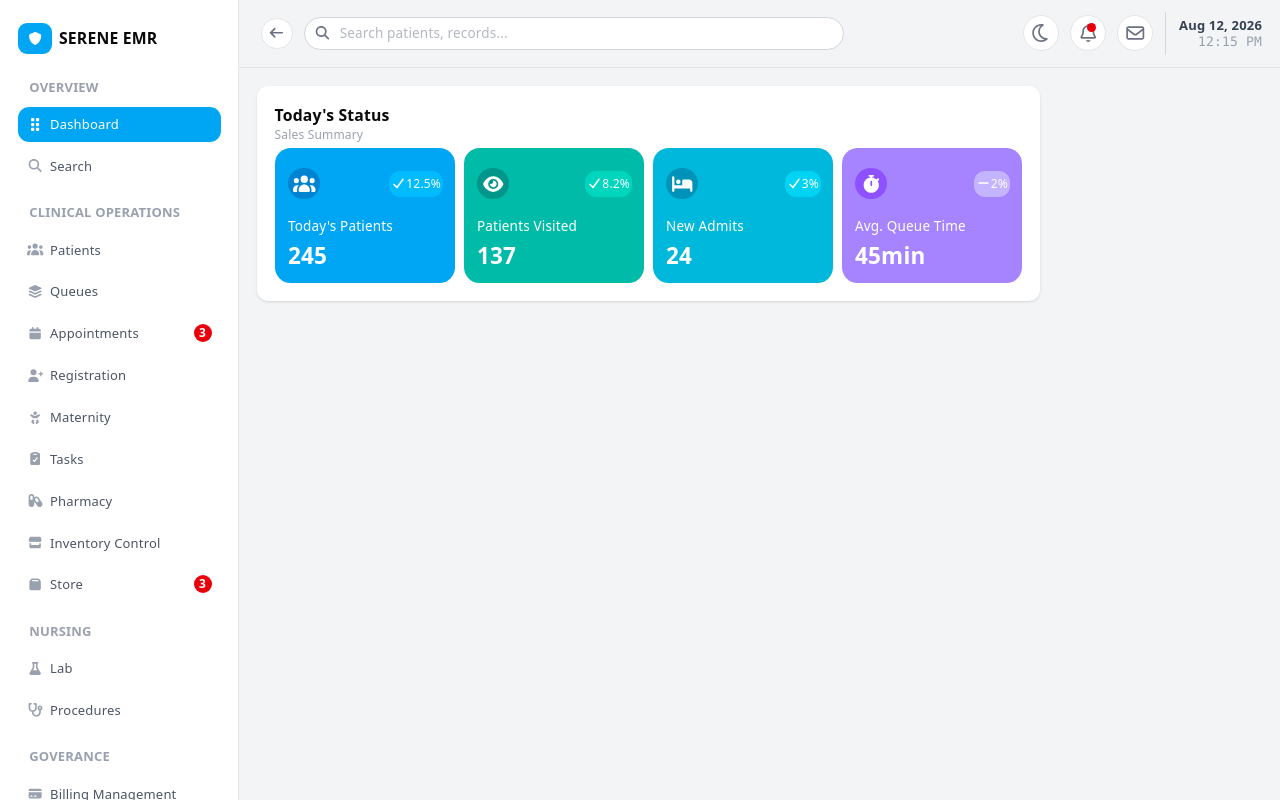
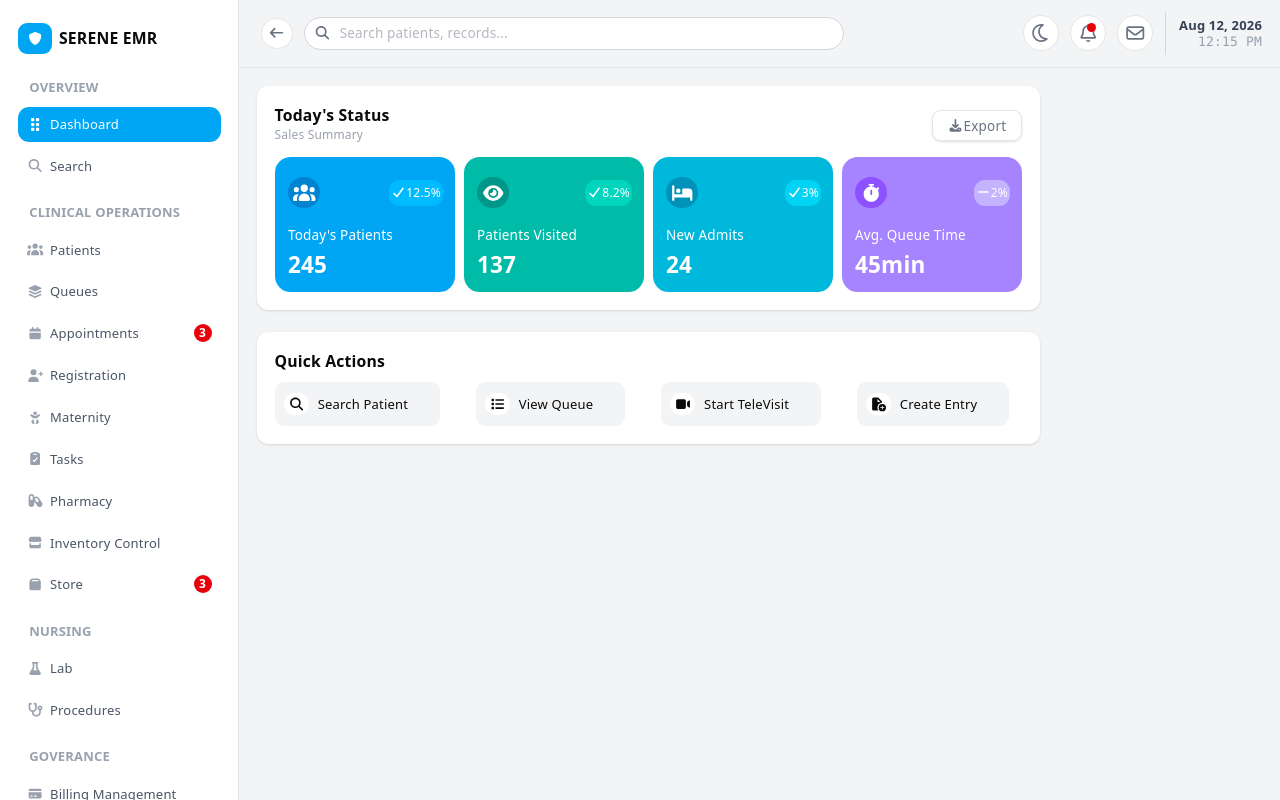
Before and after one commit to Glamnart/emr-frontend, a React (Vite) app: page /Dashboard in a window 1280 px wide. Built offline with nearby package versions, Linux system fonts and the light colour scheme.

Commit message:
adds quick actions section

```diff
--- a/src/components/dasboard-components/actions.tsx
+++ b/src/components/dasboard-components/actions.tsx
@@ -0,0 +1,17 @@
+import React from "react"
+import { FontAwesomeIcon } from "@fortawesome/react-fontawesome"
+import { faSearch, faList, faVideo, faFileCirclePlus } from "@fortawesome/free-solid-svg-icons"
+
+const Actions : React.FC = ()=>{
+    return<div className="flex flex-col bg-white rounded-lg shadow-sm p-4">
+        <span className="font-bold text-sm mb-2">Quick Actions</span>
+        <div className="flex text-[13px] gap-8">
+            <button className="bg-gray-100 flex items-center gap-2 rounded-md p-2  pr-7 cursor-pointer hover:bg-gray-200"><FontAwesomeIcon className="rounded-full bg-white p-1" icon={faSearch}/><span>Search Patient</span></button>
+            <button className="bg-gray-100 flex items-center gap-2 rounded-md p-2  pr-7 cursor-pointer hover:bg-gray-200"><FontAwesomeIcon className="rounded-full bg-white p-1" icon={faList}/><span>View Queue</span></button>
+            <button className="bg-gray-100 flex items-center gap-2 rounded-md p-2  pr-7 cursor-pointer hover:bg-gray-200"><FontAwesomeIcon className="rounded-full bg-white p-1" icon={faVideo}/><span>Start TeleVisit</span></button>
+            <button className="bg-gray-100 flex items-center gap-2 rounded-md p-2  pr-7 cursor-pointer hover:bg-gray-200"><FontAwesomeIcon className="rounded-full bg-white p-1" icon={faFileCirclePlus}/><span>Create Entry</span></button>
+        </div>
+    </div>
+}
+
+export default Actions
--- a/src/components/dasboard-components/status.tsx
+++ b/src/components/dasboard-components/status.tsx
@@ -1,11 +1,11 @@
 import type React from "react";
 import { FontAwesomeIcon } from "@fortawesome/react-fontawesome";
-import {faCheck, faMinus } from "@fortawesome/free-solid-svg-icons";
+import {faCheck, faMinus, faDownload } from "@fortawesome/free-solid-svg-icons";
 import type { StatusBoxProp } from "@/types/types";
 import { statusSummary } from "@/storage/dashboard-data";
 
 const Box : React.FC<StatusBoxProp> = ({img, positive, percent, name, value, color1, color2, color3})=>{
-    return<div className={`rounded-xl w-40 h-30 flex flex-col ${color1} text-white justify-center pl-3 pr-2.5 hover:h-29`}>
+    return<div className={`rounded-xl w-40 h-30 flex flex-col ${color1} text-white justify-center pl-3 pr-2.5 hover:h-29 cursor-pointer`}>
         <div className="flex items-center mb-4">
             <div className={`rounded-full ${color2} w-7 h-7 flex items-center justify-center`}>{img}</div>
             <div className={`ml-auto text-[12px] ${color3} rounded-lg px-0.5`}><FontAwesomeIcon icon={positive ? faCheck : faMinus}/><span>{percent}%</span></div>
@@ -15,13 +15,18 @@ const Box : React.FC<StatusBoxProp> = ({img, positive, percent, name, value, col
     </div>
 }
 
-const Status = ()=>{
+const Status : React.FC = ()=>{
      function printBoxes(){
         return statusSummary.map(({img, positive, percent, name, value, color1, color2, color3},i) => <Box color1={color1} color2={color2} color3={color3} img={img} positive = {positive} percent = {percent} name = {name} value = {value} key={i} />)
     }
     return<div className="flex flex-col bg-white rounded-lg shadow-sm p-4 w-fit">
-        <span className="font-bold text-sm -mb-1">Today's Status</span>
-        <span className="text-[12px] text-gray-400">Sales Summary</span>
+        <div className="flex items-center mb-2">
+            <div className="flex flex-col">
+                <span className="font-bold text-sm -mb-1">Today's Status</span>
+                <span className="text-[12px] text-gray-400">Sales Summary</span>
+            </div>
+            <button className="ml-auto border rounded-md text-xs text-gray-500 w-20 h-7 cursor-pointer hover:bg-gray-100 shadow-sm"><FontAwesomeIcon icon={faDownload}/>Export</button>
+        </div>
         <div className="flex gap-2">
             {printBoxes()}
         </div>
--- a/src/pages/Dashboard.tsx
+++ b/src/pages/Dashboard.tsx
@@ -1,6 +1,7 @@
 import NavBar from "@/components/side-bar";
 import SearchBar from "@/components/search-bar";
 import Status from "@/components/dasboard-components/status";
+import Actions from "@/components/dasboard-components/actions";
 
 const Dashboard = ()=>{
     return <div className="flex h-lvh overflow-hidden bg-white">
@@ -8,8 +9,9 @@ const Dashboard = ()=>{
         <div className="flex-1 h-full overflow-y-auto bg-gray-100 ">
             <SearchBar/>
             <div className="flex m-4">
-                <div className="flex flex-col">
+                <div className="flex flex-col gap-5">
                     <Status/>
+                    <Actions/>
                 </div>
 
             </div>
```
